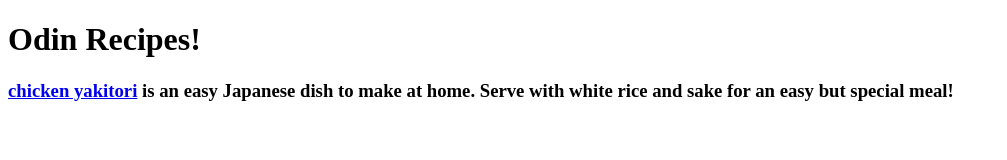
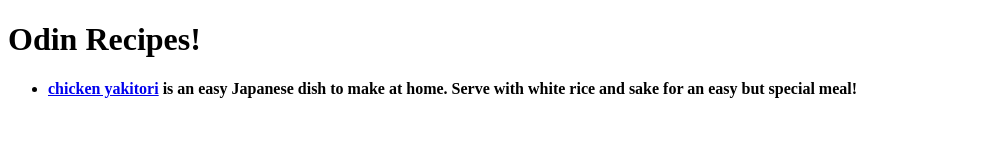
Before and after one commit to ScreezyVI/odin-recipes, a plain HTML site: page index.html in a window 1280 px wide. Shown: the whole page, without its empty margins (0-1007 px from the left). Drawn offline with Linux system fonts and the light colour scheme.

```diff
--- a/index.html
+++ b/index.html
@@ -11,7 +11,9 @@
     <body>
         <h1> Odin Recipes!</h1>
 
-        <h3><a href="../odin-recipes/recipes/chickenYak.html"> chicken yakitori</a> is an easy Japanese dish to make at home. Serve with white rice and sake for an easy but special meal!</h3>
+        <ul>
+            <strong><li><a href="../odin-recipes/recipes/chickenYak.html"> chicken yakitori</a> is an easy Japanese dish to make at home. Serve with white rice and sake for an easy but special meal!</li></strong>
+        </ul>
 
 
     </body>
```
Also changed, not shown: recipes/chickenYak.html (+2 -1 lines).
